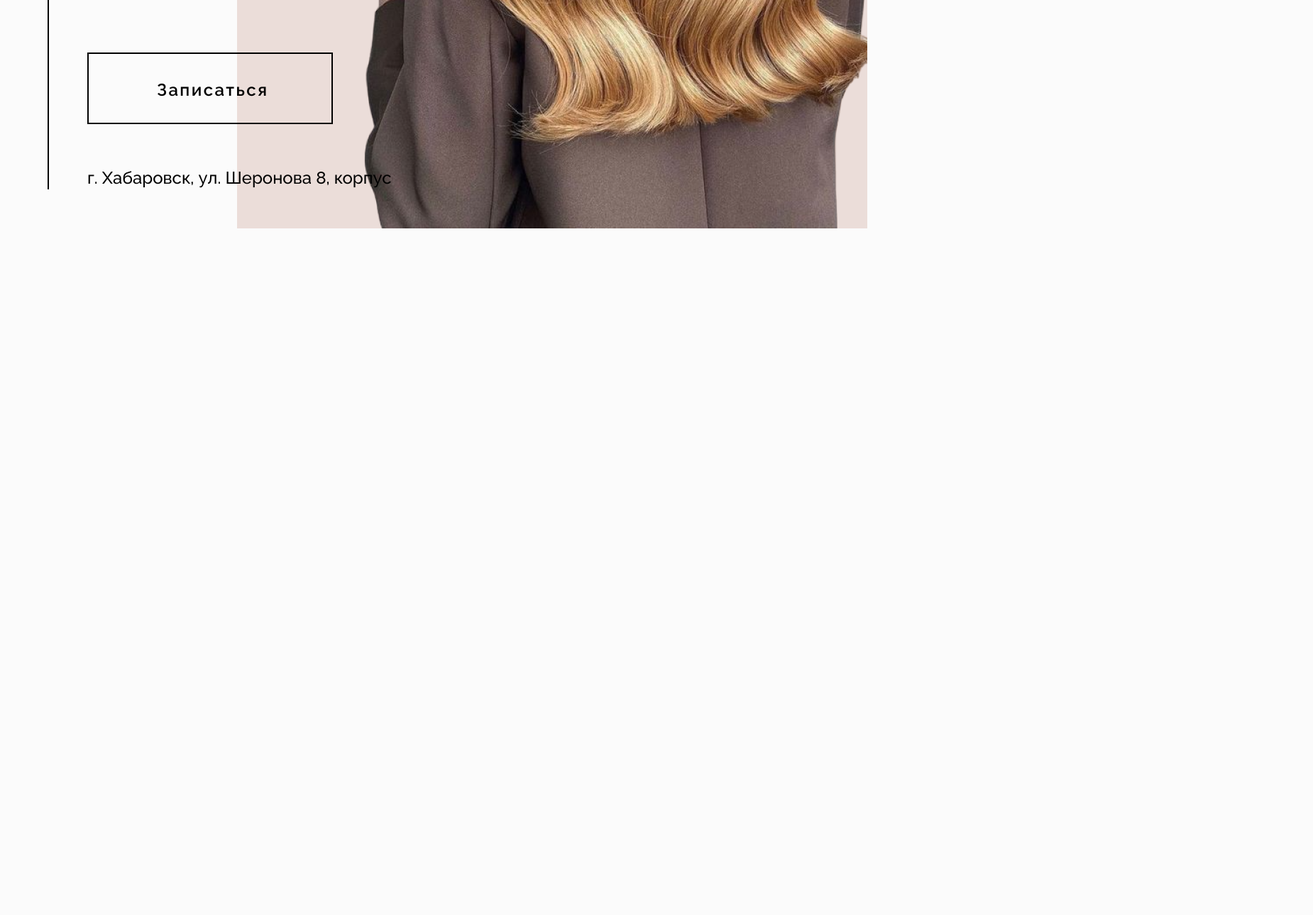
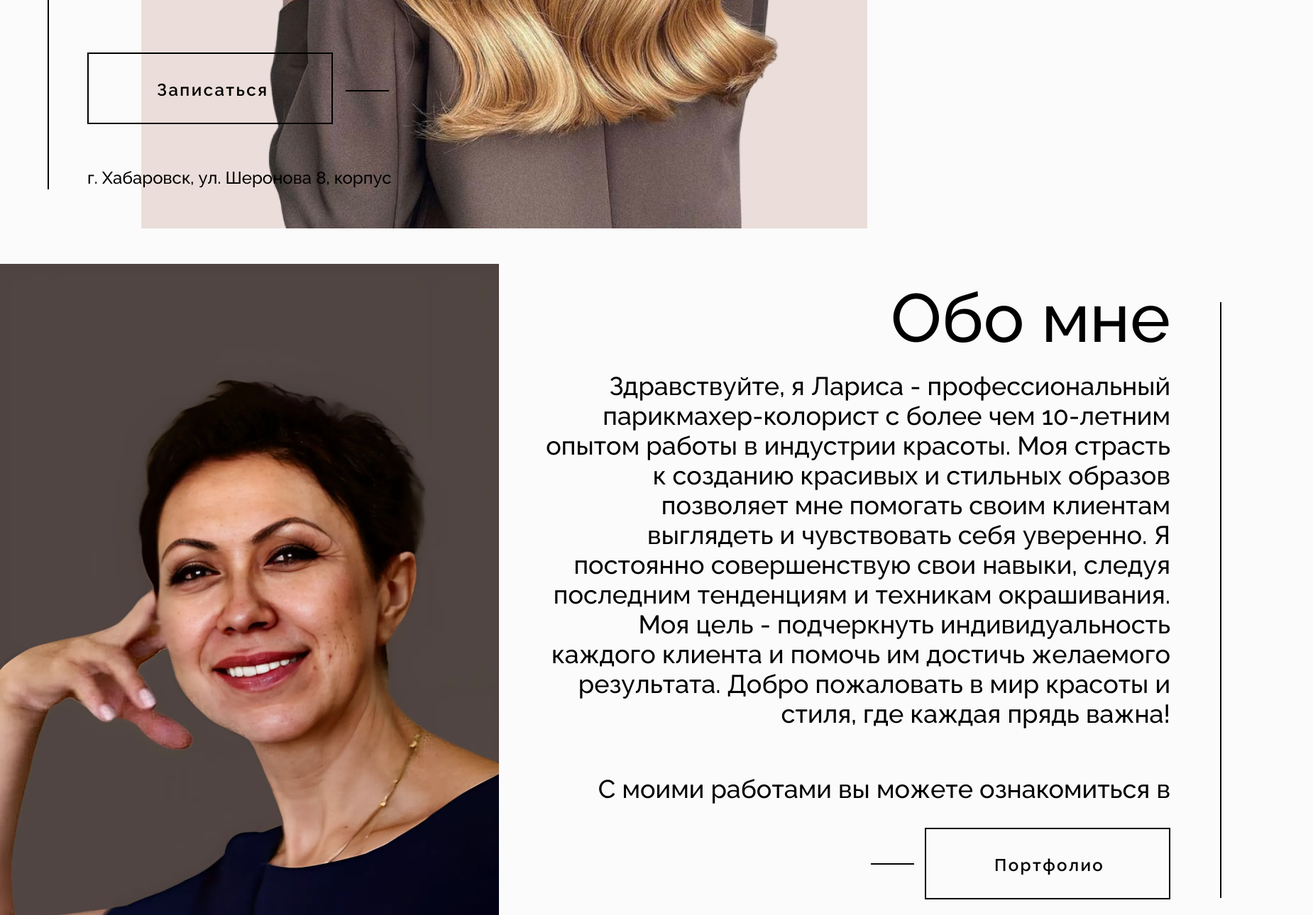
Before and after one commit to N01im1T/hairdresser-website, a plain HTML site: page static/index.html in a window 1280 px wide. Shown: the part 758-2048 px from the top of the page at 71% size, 1850 px wide, since content can reach past the window. Before the commit the page ends 1080 px from the top, so only its background shows below. Drawn offline with Linux system fonts and the light colour scheme.

Commit message:
about-me section and refactoring

```diff
--- a/static/index.html
+++ b/static/index.html
@@ -4,6 +4,9 @@
     <meta charset="UTF-8">
     <meta name="viewport" content="width=device-width, initial-scale=1.0">
     <title>Парикмахерская студия Lory Lavry</title>
+    <link rel="shortcut icon" href="/img/static/favicon-32x32.png" type="image/png">
+    <link rel="shortcut icon" href="/img/static/favicon-16x16.png" type="image/png">
+    <link rel="apple-touch-icon" href="/img/static/apple-touch-icon.png">
     <link rel="stylesheet" href="style.css">
 </head>
 <body>
@@ -35,22 +38,40 @@
                 </div>
             </div>
             <div id="about-call-to-action">
-                <div id="about-call-to-action-text">
-                    <p>
-                        Скидка 10% на стрижку или окрашивание при записи онлайн
-                    </p>
-                </div>
-                <div id="about-call-to-action-button">
-                    <button>Записаться</button>
-                </div>
-                <a title="Address" href="https://2gis.ru/khabarovsk/inside/4926447747603040/firm/70000001044850160?m=135.087086%2C48.468254%2F18.67" target="_blank"  rel="noreferrer nofollow">
+                <p>
+                    Скидка 10% на стрижку или окрашивание при записи онлайн
+                </p>
+                <button type="button">
+                    Записаться
+                </button>
+                <a title="2ГИС" href="https://2gis.ru/khabarovsk/inside/4926447747603040/firm/70000001044850160?m=135.087086%2C48.468254%2F18.67" target="_blank"  rel="noreferrer nofollow">
                     <span>
                         г. Хабаровск, ул. Шеронова 8, корпус
                     </span>
                 </a>
             </div>
+            <div id="about-me">
+                <div id="about-me-img">
+                    <img src="/img/about/about-img.jpeg" alt="Лавринайтис Лариса">
+                </div>
+                <div id="about-me-block">
+                    <h1>
+                        Обо мне
+                    </h1>
+                    <p>
+                        Здравствуйте, я Лариса - профессиональный парикмахер-колорист с более чем 10-летним опытом работы в индустрии красоты. Моя страсть к созданию красивых и стильных образов позволяет мне помогать своим клиентам выглядеть и чувствовать себя уверенно. Я постоянно совершенствую свои навыки, следуя последним тенденциям и техникам окрашивания. Моя цель - подчеркнуть индивидуальность каждого клиента и помочь им достичь желаемого результата. Добро пожаловать в мир красоты и стиля, где каждая прядь важна!
+                        <br>
+                        С моими работами вы можете ознакомиться в
+                    </p>
+                    <button href="#portfolio" type="button">
+                        Портфолио
+                    </button>
+                </div>
+            </div>
         </div>
-        <div class="services"></div>
+        <div class="services">
+
+        </div>
         <div class="portfolio"></div>
         <div class="call-to-action"></div>
         <div class="contacts"></div>
--- a/static/style.css
+++ b/static/style.css
@@ -12,13 +12,14 @@ body {
 
 button {
     border: 2px solid #000;
+    width: 346px;
+    height: 101px;
     letter-spacing: 0.1em;
     background: rgba(217, 217, 217, 0);
 }
 
 a {
     color: #000;
-    text-decoration: none;
 }
 
 a:hover {
@@ -33,34 +34,47 @@ a:visited {
     display: none !important;
 }
 
+/* body::before {
+    content: "";
+    right: 0px;
+    margin-top: 1123px;
+    display: block;
+    position: absolute;
+
+    background-image: url("../img/right-background-el.svg");
+    background-size: auto, auto;
+
+    z-index: -1;
+} */
+
 /* Header */
 
 /* Navigation */
 
 .navy-item {
     margin: 20px 0 0 40px;
-
-    font-size: 24px;
-    font-weight: 600;
 }
 
 .navbar {
+    font-size: 24px;
+    font-weight: 600;
+
     display: flex;
     column-gap: 52px;
     align-items: center;
 }
 
-.navy-item::after {
+header::after {
     content: "";
     right: 58px;
     top: 0;
     display: block;
     position: absolute;
-    width: 37em;
-    height: 45em;
+    width: 1023px;
+    height: 1080px;
 
     background-image: url("../img/header/header-img.png");
-    background-size: cover;
+    background-size: auto, auto;
 
     z-index: -1;
 }
@@ -88,29 +102,27 @@ a:visited {
 }
 
 #about-call-to-action {
+    position: relative;
     margin: 18px 0 0 123px;
     width: 686px;
     height: 364px;
 }
 
-#about-call-to-action-text {
+#about-call-to-action p {
     font-size: 32px;
     font-weight: 500;
 }
 
-#about-call-to-action-button {
+#about-call-to-action button {
     margin: 90px 0 61px 0;
-}
-
-#about-call-to-action-button button {
     padding: 36px 96px 36px 96px;
     font-size: 24px;
     font-weight: 600;
-    width: 346px;
-    height: 101px;
+    transition: transform 0.6s ease;
 }
 
-#about a{
+#about-call-to-action a{
+    display: block;
     font-size: 24px;
     font-weight: 500;
 }
@@ -118,18 +130,105 @@ a:visited {
 #about-call-to-action::before {
     content: "";
     position: absolute;
-    left: 67px;
+    left: -56px;
     width: 2px;
     height: 357px;
     background-color: #000;
 }
 
-#about-call-to-action-button button::before {
+#about-call-to-action::after {
     content: "";
     position: absolute;
-    left: 484px;
-    bottom: 76px;
+    left: 364px;
+    top: 217px;
     width: 61px;
     height: 2px;
     background-color: #000;
+    pointer-events: none;
 }
+
+#about-call-to-action button:hover {
+    transform: scale(1.05);
+}
+
+#about-me {
+    display: grid;
+}
+
+#about-me-img {
+    grid-column: 1;
+    margin-top: 98px;
+    width: 703px;
+    height: 1030px;
+}
+
+#about-me-block {
+    position: relative;
+    grid-column: 2;
+    margin: 98px 271px 0 0;
+    width: 1147px;
+    height: 1030px;
+}
+
+#about-me-block h1 {
+    position: absolute;
+    margin: 20px 0 0 552px;
+    display: flex;
+
+    font-size: 96px;
+    font-weight: 500;
+    text-shadow: 0 4px 4px 0 rgba(0, 0, 0, 0.25);
+}
+
+#about-me-block p {
+    position: absolute;
+    margin: 151px 0 0 53px;
+    width: 893px;
+    height: 644px;
+
+    font-size: 36px;
+    font-weight: 500;
+    text-align: right;
+    justify-content: right;
+    text-shadow: 0 4px 7px 0 rgba(0, 0, 0, 0.2);
+}
+
+#about-me-block p:nth-of-type(1) br {
+    content: "";
+    display: block;
+    height: 64px;
+}
+
+#about-me-block button {
+    position: absolute;
+    margin: 795px 0 0 600px;
+    padding: 36px 96px 36px 96px;
+    float: right;
+    font-size: 24px;
+    font-weight: 600;
+    transition: transform 0.6s ease;
+}
+
+#about-me-block::after {
+    content: "";
+    position: absolute;
+    margin: 54px 0px 0px 1016px;
+    width: 2px;
+    height: 840px;
+    background-color: #000;
+    pointer-events: none;
+}
+
+#about-me-block::before {
+    content: "";
+    position: absolute;
+    margin: 845px 0px 0px 524px;
+    width: 61px;
+    height: 2px;
+    background-color: #000;
+    pointer-events: none;
+}
+
+#about-me-block button:hover {
+    transform: scale(1.05);
+}
```
Also changed, not shown: img/about/about-img.jpeg (added), img/static/apple-touch-icon.png (added), img/static/favicon-16x16.png (added), img/static/favicon-32x32.png (added).
